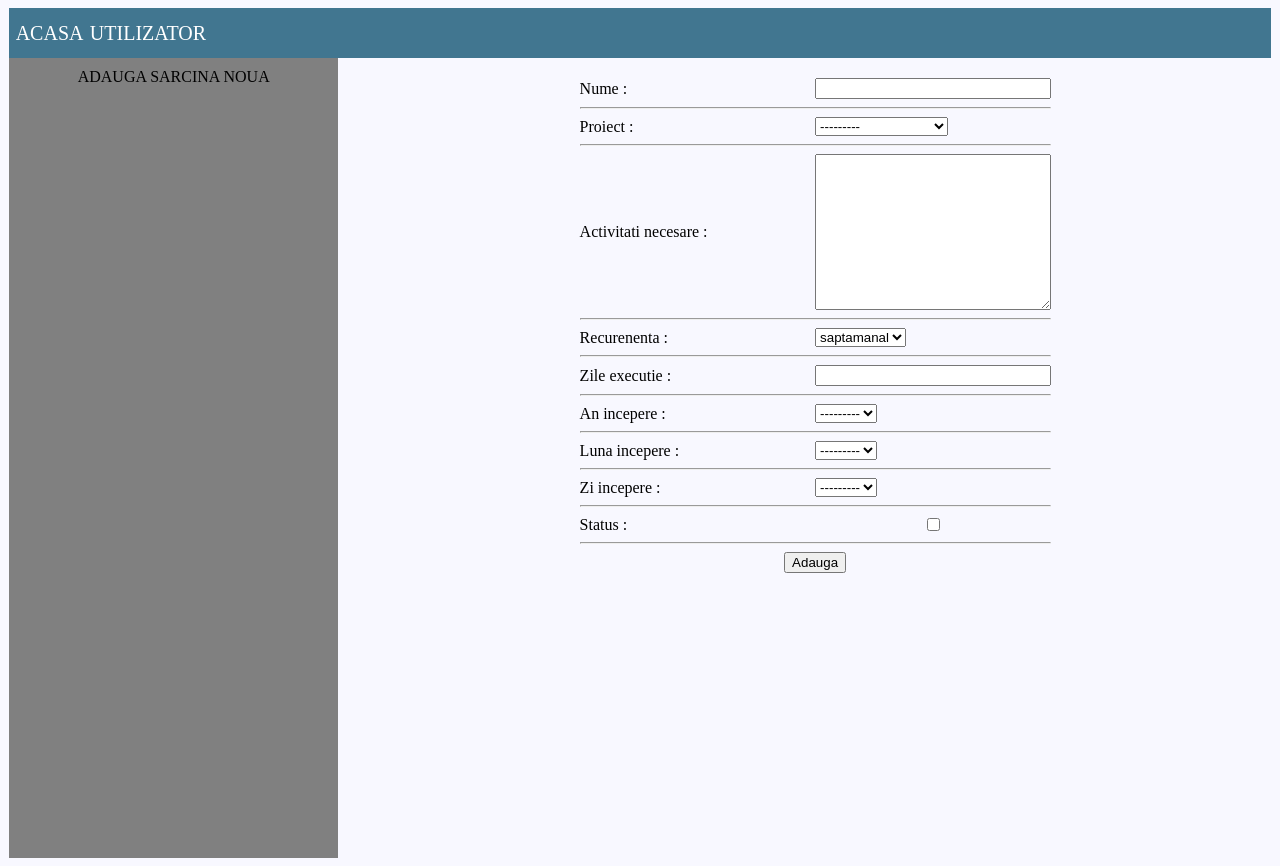
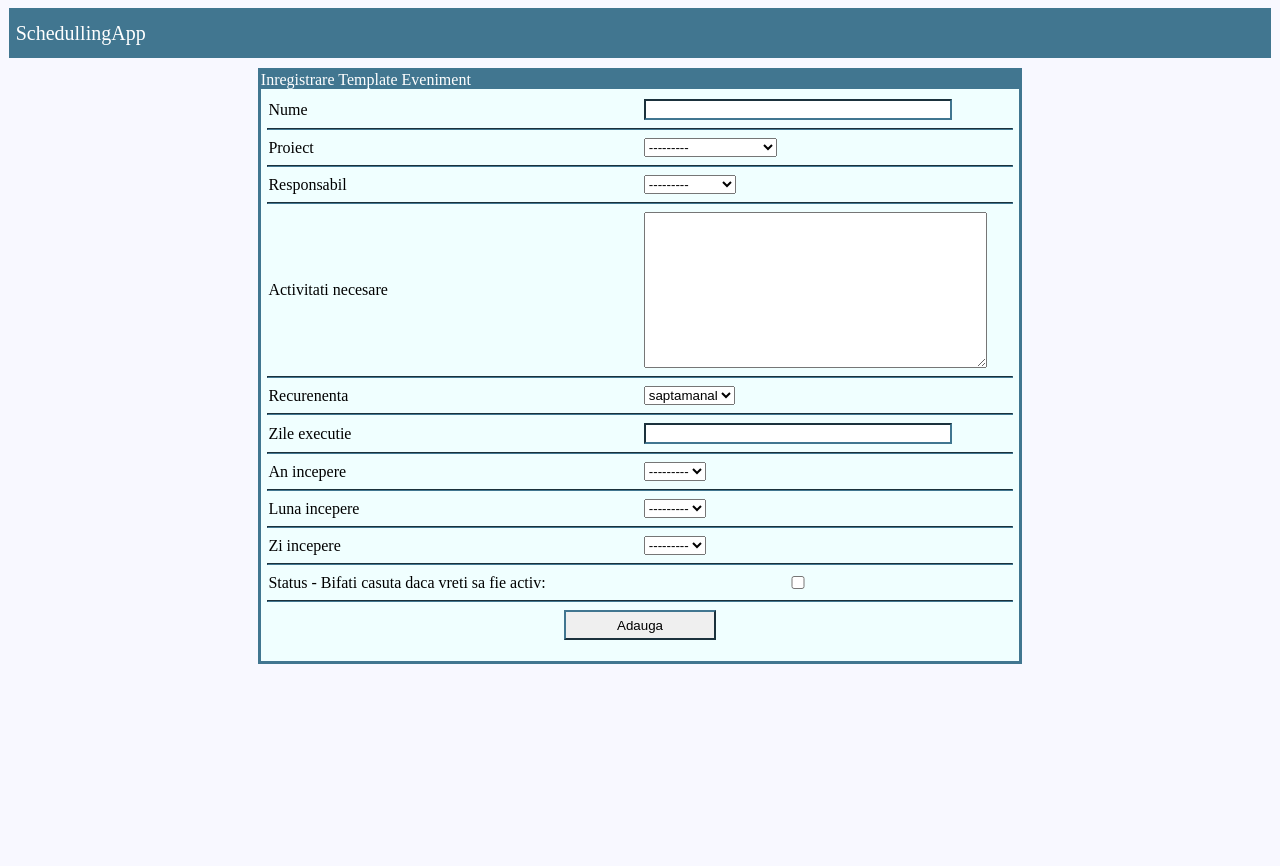
Before and after one commit to CodreanuML/DJANGO-SCHEDULER, a Django app: page /events/proiect/5/template/ in a window 1280 px wide. After the commit the page ends 664 px from the top, so only its background shows below. Run offline with Django 4.2, Linux system fonts and the light colour scheme; a user stored in the database is signed in; data comes from the database, SQL or seed files in the repository; both versions use the stored data as it was after the commit.

Commit message:
FINISHING NEW CSS STYLE AND ADDING JAVASCRIPT FOR ONGOING EVENTS

```diff
--- a/EVENTS/forms.py
+++ b/EVENTS/forms.py
@@ -13,5 +13,5 @@
 
 	class Meta:
 		model=Eveniment_Template
-		fields=['nume','proiect','activitati_necesare','recurenenta','zile_executie','an_incepere','luna_incepere','zi_incepere','status']
-		label=['Nume Eveniment','Proiect','Activitati','Recurenta','Zile incheiere activitate','Anul inceperii activitatii','Luna inceperii activitatii','Ziua inceperii activitatii','Starea ordinului']
+		fields=['nume','proiect','responsabil','activitati_necesare','recurenenta','zile_executie','an_incepere','luna_incepere','zi_incepere','status']
+		label=['Nume Eveniment','Proiect','Responsabil','Activitati','Recurenta','Zile incheiere activitate','Anul inceperii activitatii','Luna inceperii activitatii','Ziua inceperii activitatii','Starea ordinului']
--- a/EVENTS/models.py
+++ b/EVENTS/models.py
@@ -49,7 +49,7 @@
 
 
 	def __str__(self):
-		return str(self.eveniment_template.nume +" " +str(self.pk))
+		return str(self.eveniment_template.nume +" - Raport ID :" +str(self.pk))
 
 
 	class Meta :
--- a/EVENTS/urls.py
+++ b/EVENTS/urls.py
@@ -9,4 +9,5 @@
 				path('eveniment_template/<int:eveniment_pk>/',EVENTS_VIEWS.detalii_eveniment_template,name='detalii_eveniment_template'),
 				path('eveniment_template/<int:eveniment_pk>/finalizeaza_eveniment/',EVENTS_VIEWS.finalizeaza_eveniment,name='finalizeaza_eveniment'),
 
+
 ]
--- a/PROJECTS/urls.py
+++ b/PROJECTS/urls.py
@@ -7,4 +7,5 @@
 urlpatterns = [ path('home/',PROJECTS_VIEWS.home,name='projects_home'),
 				path('new_project/',PROJECTS_VIEWS.new_project,name='new_project'),
 				path('project_details/<int:pk>/',PROJECTS_VIEWS.project_details,name='project_details'),
+
 ]
--- a/static/css/EVENTS/style.css
+++ b/static/css/EVENTS/style.css
@@ -316,6 +316,103 @@
 }
 
 
+/* SARCINA NOU  */
+
+
+
+
+
+.container_sarcina_noua{
+	display: flex;
+	justify-content: center;
+	align-content: center;
+}
+
+
+
+
+.sarcina_form{
+	margin-top: 60px;
+	width: 60%;
+	height: 590px;
+	margin-top: 10px;
+	background-color: #F0FFFF;
+	border: solid;
+	border-color: #417690;
+	border-width: 0.1;
+
+
+
+
+
+
+}
+
+
+.sarcina_form .title_form{
+	background-color: #417690;
+	width: 100%;
+	display: flex;
+	justify-content:left;
+	align-items: center;
+	color: white;
+	margin-bottom: 10px;
+}
+
+
+
+
+.sarcina_form .form_row{
+	width: 100%;
+	display: flex;
+	justify-content:center;
+	align-items: center;
+
+
+
+}
+
+
+.sarcina_form .form_col_label{
+	width: 50%;
+	padding-left: 1%;
+	display: flex;
+	justify-content:left;
+	align-items: center;
+
+}
+
+.sarcina_form .form_col_value{
+	width: 50%;
+
+	display: flex;
+	justify-content:left;
+	align-items: center;
+}
+
+
+.sarcina_form .form_col_value input{
+	width: 80%;
+	border-color:  #417690;
+
+}
+
+
+.sarcina_form  hr{
+	width: 98%;
+	border-color: #417690 ;
+
+
+
+
+}
+
+.btn_form{
+
+	width: 20%;
+	height: 30px;
+	border-color: #417690;
+}
 
 
 
--- a/templates/ACCOUNTS/login.html
+++ b/templates/ACCOUNTS/login.html
@@ -48,7 +48,7 @@
 
         <div class="row_footer">
 
-			<a href="https://www.w3schools.com/" > Inregistreaza Utilizat Nou!</a>
+			<a href="{% url 'ACCOUNTS:signup' %}" > Inregistreaza Utilizat Nou!</a>
 		</div>
 
 
--- a/templates/ACCOUNTS/signup.html
+++ b/templates/ACCOUNTS/signup.html
@@ -49,7 +49,7 @@
 
         <div class="row_footer">
 
-			<a href="https://www.w3schools.com/" > Esti deja Utilizator ? Autentifica-te!</a>
+			<a href="{% url 'ACCOUNTS:login' %}" > Esti deja Utilizator ? Autentifica-te!</a>
 		</div>
 
 
--- a/templates/EVENTS/eveniment_template_nou.html
+++ b/templates/EVENTS/eveniment_template_nou.html
@@ -7,41 +7,50 @@
 <div class="container_sarcina_noua">
 
 
-<div class="container_left_sarcina_noua">
 
 
-    <div class="nume">ADAUGA SARCINA NOUA</div>
+            <div class="sarcina_form">
 
-</div>
 
-<div class="container_right_sarcina_noua">
+                <div class="title_form">
+                    Inregistrare Template Eveniment
+                </div>
 
-            <div class="sarcina_form_1">
 
-                <form method="POST" name="new_sarcina">
+
+                <form method="post" name="new_event">
+
                 {% csrf_token %}
 
                 {% for field in form %}
                     <div class="form_row">
 
-                        <div class="form_col">
-                    {{ field.label}} :
+                        <div class="form_col_label">
+                        {% if field.label == 'Status' %}
+                        {{ field.label}} - Bifati casuta daca vreti sa fie activ:
+                        {% else %}
+                        {{field.label}}
+                        {% endif %}
                         </div>
 
-                        <div class="form_col">
-                    {{ field}}
-                        </div>
+                       <div class="form_col_value">
+                       {{ field}}
+                       </div>
 
                     </div>
+
                     <hr/>
                 {% endfor %}
+
+
                 <div class="form_row">
+
                  <button type="submit" class="btn_form">Adauga</button>
                 </div>
                 </form>
+
             </div>
 
-</div>
 
 
 </div>
--- a/templates/EVENTS/template.html
+++ b/templates/EVENTS/template.html
@@ -13,8 +13,8 @@
 
 
 	<div class="navbar">
-			<a class="navbutton" href="{% url 'PROJECTS:projects_home' %}">ACASA</a>
-			<a class="navbutton" href="{% url 'PROJECTS:projects_home' %}">UTILIZATOR</a>
+			<a class="navbutton" href="{% url 'PROJECTS:projects_home' %}">SchedullingApp</a>
+
 	</div>
 
 
--- a/templates/PROJECTS/template.html
+++ b/templates/PROJECTS/template.html
@@ -7,6 +7,8 @@
 	<title></title>
 
 	<link href="{% static 'css/PROJECTS/style.css' %}" rel="stylesheet" type="text/css">
+
+
 
 </head>
 <body>
```
Also changed, not shown: EVENTS/cron.py (+10 -4 lines), PROJECTS/views.py (+5 -2 lines), static/css/PROJECTS/style.css (+63 -1 lines), static/js/PROJECTS/scripts.js (added, +15 -0 lines), templates/PROJECTS/home.html (+46 -3 lines), db.sqlite3, static/js/ACCOUNTS/scripts.js (added), static/js/EVENTS/scripts.js (added).
